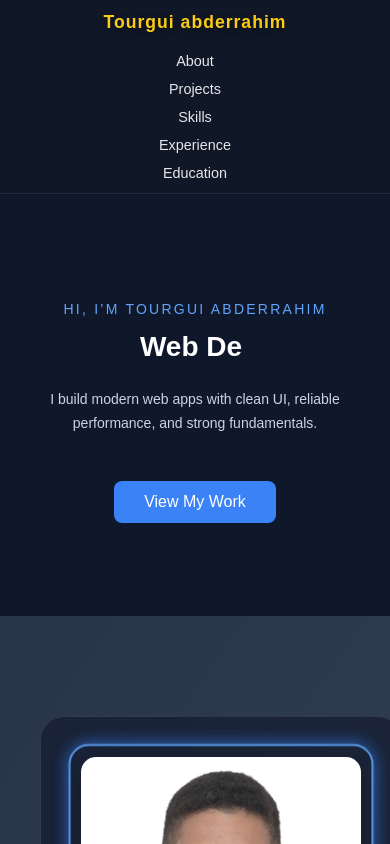
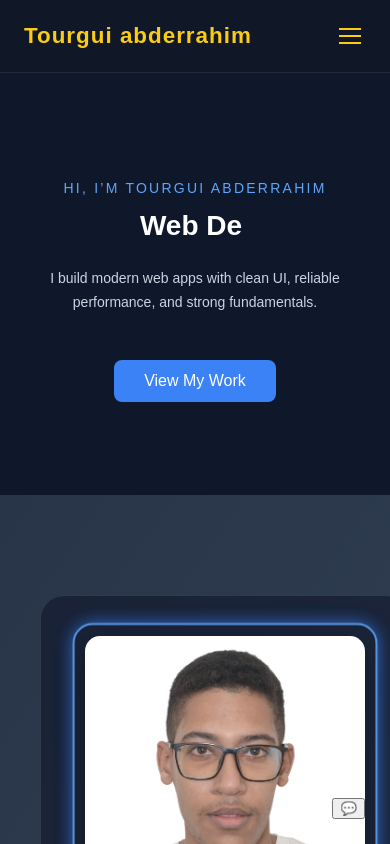
Before and after one commit to turguiabderrahim/tourgui-portofolio, a React (Create React App) app: page / in a window 390 px wide. Shown: the top 844 px of the page. Built offline with nearby package versions, Linux system fonts and the light colour scheme.

Commit message:
new futures

```diff
--- a/package.json
+++ b/package.json
@@ -7,6 +7,7 @@
     "@testing-library/jest-dom": "^6.9.1",
     "@testing-library/react": "^16.3.2",
     "@testing-library/user-event": "^13.5.0",
+    "node-fetch": "^3.3.2",
     "react": "^19.2.5",
     "react-dom": "^19.2.5",
     "react-scripts": "5.0.1",
--- a/src/App.js
+++ b/src/App.js
@@ -7,13 +7,14 @@ import Skills from "./components/Skills.jsx";
 import Experience from "./components/Experience.jsx";
 import Education from "./components/Education.jsx";
 import Footer from "./components/Footer.jsx";
+import AIChatBot from "./components/AIChatBot.jsx";
 
 export default function App() {
   return (
     <div className="container">
       <Nav />
+      <main>
 
-      <main>
         <section className="hero">
           <div className="hero-copy">
             <p className="hero-label">Hi, I’m Tourgui Abderrahim</p>
@@ -26,15 +27,14 @@ export default function App() {
             </a>
           </div>
         </section>
-
         <About />
         <Projects />
         <Skills />
         <Experience />
         <Education />
       </main>
-
       <Footer />
+      <AIChatBot />
     </div>
   );
 }
--- /dev/null
+++ b/src/components/AIChatBot.jsx
@@ -0,0 +1,95 @@
+import { useState, useEffect, useRef } from 'react';
+import '../css/Chatbot.css';
+
+export default function AIChatBot() {
+  const [isOpen, setIsOpen] = useState(false);
+  const [messages, setMessages] = useState([
+    { role: "assistant", content: "Hi! I'm Abderrahim's AI assistant. Ask me anything about his work or skills!" }
+  ]);
+  const [input, setInput] = useState("");
+  const [isLoading, setIsLoading] = useState(false);
+
+  const chatEndRef = useRef(null);
+
+  // Auto-scroll to bottom whenever messages change
+  const scrollToBottom = () => {
+    chatEndRef.current?.scrollIntoView({ behavior: "smooth" });
+  };
+
+  useEffect(() => {
+    if (isOpen) scrollToBottom();
+  }, [messages, isOpen]);
+
+  const sendMessage = async () => {
+    if (!input.trim()) return;
+
+    const userMessage = { role: "user", content: input };
+    setMessages(prev => [...prev, userMessage]);
+    setInput("");
+    setIsLoading(true);
+
+    try {
+      const response = await fetch('/api/chat', {
+        method: 'POST',
+        headers: { 'Content-Type': 'application/json' },
+        body: JSON.stringify({
+          message: input,
+          history: messages
+        }),
+      });
+
+      const data = await response.json();
+      setMessages(prev => [...prev, { role: "assistant", content: data.reply }]);
+    } catch (error) {
+  console.error("Detailed Error:", error); // This prints the real problem to the console
+  setMessages(prev => [...prev, { role: "assistant", content: `Error: ${error.message}` }]);
+    } finally {
+      setIsLoading(false);
+    }
+  };
+
+
+  return (
+    <div className={`ai-bot-wrapper ${isOpen ? "active" : ""}`}>
+      {/* Floating Toggle Button */}
+      <button className="chat-toggle-btn" onClick={() => setIsOpen(!isOpen)}>
+        {isOpen ? "✕" : "💬"}
+      </button>
+
+      {isOpen && (
+        <div className="chat-window">
+          <div className="chat-header">Portfolio Assistant</div>
+
+          <div className="chat-body">
+            {messages.map((msg, i) => (
+              <div key={i} className={`chat-bubble ${msg.role}`}>
+                {msg.content}
+              </div>
+            ))}
+            {isLoading && (
+              <div className="chat-bubble assistant typing">
+                <span className="dot"></span>
+                <span className="dot"></span>
+                <span className="dot"></span>
+              </div>
+            )}
+            <div ref={chatEndRef} />
+          </div>
+
+          <div className="chat-input-area">
+            <input
+              value={input}
+              onChange={(e) => setInput(e.target.value)}
+              onKeyPress={(e) => e.key === 'Enter' && sendMessage()}
+              placeholder="Ask a question..."
+              autoFocus
+            />
+            <button onClick={sendMessage} disabled={isLoading}>
+              Send
+            </button>
+          </div>
+        </div>
+      )}
+    </div>
+  );
+}
--- a/src/components/About.jsx
+++ b/src/components/About.jsx
@@ -27,9 +27,9 @@ export default function About() {
                         My previous studies at IFMOTICA gave me a solid foundation in digital and communication skills.
                     </p>
                     <div className="tech-pills">
-                        <span>Python</span>
-                        <span>ReactJS</span>
                         <span>System Integration</span>
+                        <span>IT Support</span>
+                        <span>Software engenring</span>
                     </div>
                 </div>
             </div>
--- a/src/components/Nav.jsx
+++ b/src/components/Nav.jsx
@@ -1,16 +1,37 @@
+import { useState } from "react";
 import "../css/nav.css";
 
-export default function Nav(){
-    return(
-        <nav className="navbar">
-        <h2 id="hero">Tourgui abderrahim</h2>
-        <div className="nav-links">
-          <a href="#about">About</a>
-          <a href="#projects">Projects</a>
-          <a href="#skills">Skills</a>
-          <a href="#experience">Experience</a>
-          <a href="#education">Education</a>
+export default function Nav() {
+  const [isMenuOpen, setIsMenuOpen] = useState(false);
+
+  const toggleMenu = () => setIsMenuOpen(!isMenuOpen);
+
+  return (
+    <nav className="navbar-custom">
+      <div className="nav-inner-container">
+        <h2 id="hero-logo" onClick={() => window.scrollTo(0,0)}>
+          Tourgui abderrahim
+        </h2>
+
+        {/* Futuristic Toggle Button */}
+        <button
+          className={`nav-toggle ${isMenuOpen ? "is-active" : ""}`}
+          onClick={toggleMenu}
+          aria-label="Toggle navigation"
+        >
+          <span className="nav-bar"></span>
+          <span className="nav-bar"></span>
+          <span className="nav-bar"></span>
+        </button>
+
+        <div className={`nav-links-wrapper ${isMenuOpen ? "is-open" : ""}`}>
+          <a href="#about" onClick={() => setIsMenuOpen(false)}>About</a>
+          <a href="#projects" onClick={() => setIsMenuOpen(false)}>Projects</a>
+          <a href="#skills" onClick={() => setIsMenuOpen(false)}>Skills</a>
+          <a href="#experience" onClick={() => setIsMenuOpen(false)}>Experience</a>
+          <a href="#education" onClick={() => setIsMenuOpen(false)}>Education</a>
         </div>
-      </nav>
-    );
+      </div>
+    </nav>
+  );
 }
--- /dev/null
+++ b/src/css/Chatbot.css
@@ -0,0 +1,136 @@
+/* Container for the whole widget */
+.ai-bot-wrapper {
+  position: fixed;
+  bottom: 25px;
+  right: 25px;
+  z-index: 2000;
+  display: flex;
+  flex-direction: column;
+  align-items: flex-end;
+  font-family: 'Inter', sans-serif;
+}
+
+/* The Chat Window */
+.chat-window {
+  width: 350px;
+  height: 450px;
+  background: rgba(17, 24, 39, 0.9);
+  backdrop-filter: blur(15px);
+  border: 1px solid rgba(96, 165, 250, 0.2);
+  border-radius: 16px;
+  display: flex;
+  flex-direction: column;
+  overflow: hidden;
+  box-shadow: 0 15px 50px rgba(0, 0, 0, 0.5);
+  margin-bottom: 15px;
+  animation: slideUp 0.4s cubic-bezier(0.175, 0.885, 0.32, 1.275);
+}
+
+/* Chat Header */
+.chat-header {
+  padding: 15px;
+  background: rgba(31, 41, 55, 0.5);
+  border-bottom: 1px solid rgba(255, 255, 255, 0.05);
+  color: #facc15;
+  font-weight: 700;
+  font-size: 0.9rem;
+  letter-spacing: 1px;
+  text-transform: uppercase;
+}
+
+/* Messages Area */
+.chat-body {
+  flex: 1;
+  padding: 15px;
+  overflow-y: auto;
+  display: flex;
+  flex-direction: column;
+  gap: 12px;
+}
+
+/* Custom Scrollbar for the Chat */
+.chat-body::-webkit-scrollbar {
+  width: 4px;
+}
+.chat-body::-webkit-scrollbar-thumb {
+  background: rgba(96, 165, 250, 0.3);
+  border-radius: 10px;
+}
+
+/* Chat Bubbles */
+.chat-bubble {
+  max-width: 80%;
+  padding: 10px 14px;
+  border-radius: 12px;
+  font-size: 0.9rem;
+  line-height: 1.4;
+}
+
+.chat-bubble.user {
+  align-self: flex-end;
+  background: #3b82f6;
+  color: white;
+  border-bottom-right-radius: 2px;
+}
+
+.chat-bubble.assistant {
+  align-self: flex-start;
+  background: rgba(55, 65, 81, 0.8);
+  color: #e5e7eb;
+  border: 1px solid rgba(255, 255, 255, 0.05);
+  border-bottom-left-radius: 2px;
+}
+
+/* Input Area */
+.chat-input-area {
+  padding: 15px;
+  display: flex;
+  gap: 10px;
+  background: rgba(31, 41, 55, 0.5);
+}
+
+.chat-input-area input {
+  flex: 1;
+  background: rgba(17, 24, 39, 0.8);
+  border: 1px solid rgba(255, 255, 255, 0.1);
+  padding: 8px 12px;
+  border-radius: 8px;
+  color: white;
+  font-size: 0.85rem;
+  outline: none;
+}
+
+.chat-input-area input:focus {
+  border-color: #60a5fa;
+}
+
+.chat-input-area button {
+  background: #60a5fa;
+  color: #0f172a;
+  border: none;
+  padding: 0 15px;
+  border-radius: 8px;
+  font-weight: 700;
+  cursor: pointer;
+  transition: 0.3s;
+}
+
+.chat-input-area button:hover {
+  background: #facc15;
+  box-shadow: 0 0 10px rgba(250, 204, 21, 0.4);
+}
+
+/* Animations */
+@keyframes slideUp {
+  from { opacity: 0; transform: translateY(20px) scale(0.95); }
+  to { opacity: 1; transform: translateY(0) scale(1); }
+}
+
+/* Mobile Responsiveness */
+@media (max-width: 480px) {
+  .chat-window {
+    width: calc(100vw - 40px);
+    height: 400px;
+    right: 20px;
+  }
+}
--- a/src/css/nav.css
+++ b/src/css/nav.css
@@ -1,41 +1,43 @@
-.navbar {
+.navbar-custom {
   position: sticky;
   top: 0;
   width: 100%;
-  max-width: 1200px;
-  margin: 0 auto;
-  display: flex;
-  justify-content: space-between;
-  align-items: center;
-  gap: 20px;
-  padding: 0 24px;
-  min-height: 72px;
   background: rgba(17, 24, 39, 0.96);
   backdrop-filter: blur(12px);
   border-bottom: 1px solid rgba(255, 255, 255, 0.08);
   z-index: 1000;
 }
 
+.nav-inner-container {
+  max-width: 1200px;
+  margin: 0 auto;
+  display: flex;
+  justify-content: space-between;
+  align-items: center;
+  padding: 0 24px;
+  min-height: 72px;
+}
+
 /* Logo / Name */
-#hero {
+#hero-logo {
   font-size: 1.4rem;
   font-weight: 700;
   color: #facc15;
   letter-spacing: 1px;
   cursor: pointer;
   margin: 0;
+  white-space: nowrap;
 }
 
 /* Links container */
-.nav-links {
+.nav-links-wrapper {
   display: flex;
   gap: 24px;
-  flex-wrap: wrap;
   align-items: center;
 }
 
 /* Links */
-.nav-links a {
+.nav-links-wrapper a {
   position: relative;
   text-decoration: none;
   color: #e5e7eb;
@@ -44,11 +46,11 @@
   transition: color 0.25s ease;
 }
 
-.nav-links a:hover {
+.nav-links-wrapper a:hover {
   color: #facc15;
 }
 
-.nav-links a::after {
+.nav-links-wrapper a::after {
   content: "";
   position: absolute;
   left: 0;
@@ -59,38 +61,58 @@
   transition: width 0.25s ease;
 }
 
-.nav-links a:hover::after {
+.nav-links-wrapper a:hover::after {
   width: 100%;
 }
 
+/* MOBILE TOGGLE (Hidden on Desktop) */
+.nav-toggle {
+  display: none;
+  flex-direction: column;
+  gap: 5px;
+  background: transparent;
+  border: none;
+  cursor: pointer;
+  padding: 5px;
+}
+
+.nav-bar {
+  width: 22px;
+  height: 2px;
+  background: #facc15;
+  transition: 0.3s ease;
+}
+
+/* RESPONSIVE LOGIC */
 @media (max-width: 768px) {
-  .navbar {
-    padding: 0 18px;
+  .nav-toggle {
+    display: flex;
   }
 
-  .nav-links {
-    gap: 16px;
+  /* Hamburger to 'X' animation */
+  .nav-toggle.is-active .nav-bar:nth-child(1) { transform: translateY(7px) rotate(45deg); }
+  .nav-toggle.is-active .nav-bar:nth-child(2) { opacity: 0; }
+  .nav-toggle.is-active .nav-bar:nth-child(3) { transform: translateY(-7px) rotate(-45deg); }
+
+  .nav-links-wrapper {
+    position: fixed;
+    top: 72px; /* Starts exactly below the navbar */
+    left: -100%;
+    width: 100%;
+    height: calc(100vh - 72px);
+    background: rgba(17, 24, 39, 0.98);
+    flex-direction: column;
+    padding: 40px 0;
+    transition: 0.4s cubic-bezier(0.4, 0, 0.2, 1);
+    backdrop-filter: blur(20px);
   }
 
-  #hero {
-    font-size: 1.1rem;
+  .nav-links-wrapper.is-open {
+    left: 0;
   }
 
-  .nav-links a {
-    font-size: 0.9rem;
+  .nav-links-wrapper a {
+    font-size: 1.2rem;
+    padding: 10px;
   }
 }
-
-@media (max-width: 560px) {
-  .navbar {
-    flex-direction: column;
-    align-items: stretch;
-    padding: 12px 18px;
-  }
-
-  .nav-links {
-    justify-content: center;
-    gap: 12px;
-    width: 100%;
-  }
-}
```
Also changed, not shown: 2 other files (tests, documents, lock files or other folders).
